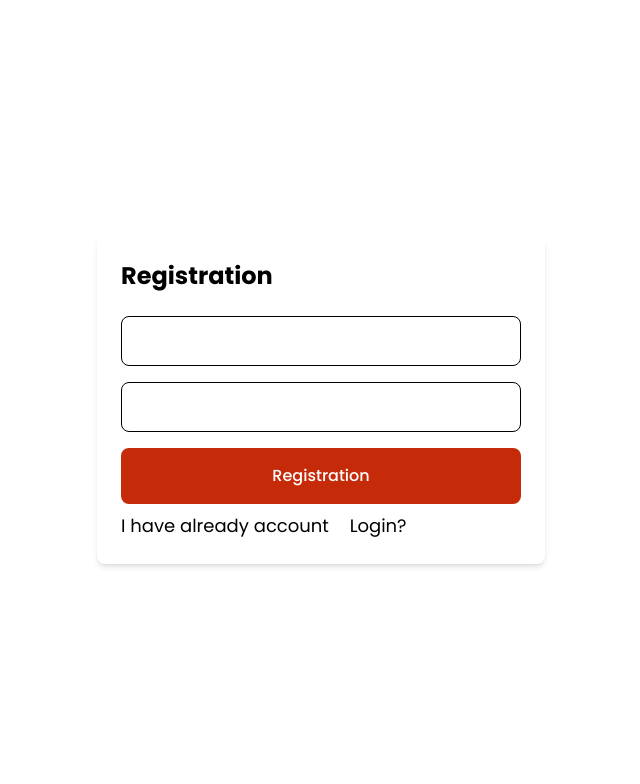
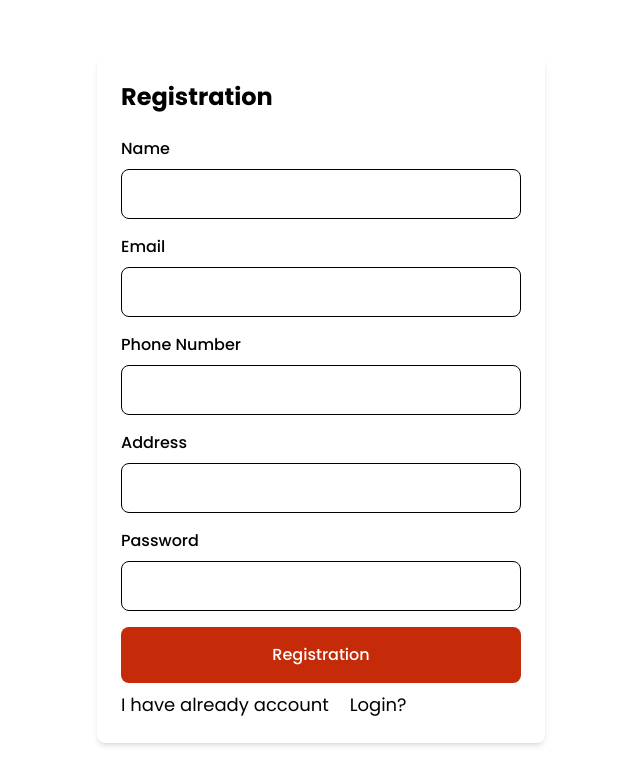
Before and after one commit to shipon-hossen-raju/bi-cycle-rider, a React (Vite) app in the folder cycle-store-frontend/: page /registration in a window 1280 px wide. Shown: the top 784 px of the page, without its empty margins (319-959 px from the left). Built offline with nearby package versions, Linux system fonts and the light colour scheme.

Commit message:
login & registration complete

```diff
--- a/cycle-store-frontend/src/components/form/Input.tsx
+++ b/cycle-store-frontend/src/components/form/Input.tsx
@@ -32,8 +32,8 @@ export default function Input({
         onChange={handleChange}
         className="w-full p-3 border rounded-lg focus:outline-none focus:ring-2 focus:ring-blue-500"
       />
-      {errors.email && (
-        <p className="text-red-500 text-sm mt-1">{errors.email}</p>
+      {errors[name] && (
+        <p className="text-red-500 text-base mt-1">{errors[name]}</p>
       )}
     </div>
   );
--- a/cycle-store-frontend/src/pages/Authentication/Login.tsx
+++ b/cycle-store-frontend/src/pages/Authentication/Login.tsx
@@ -1,10 +1,14 @@
-import React, { useState } from "react";
+import React, { useEffect, useState } from "react";
 import Input from "../../components/form/Input";
 import Button from "../../components/Button";
 import { Link, useNavigate } from "react-router";
-import { useAppDispatch } from "../../redux/hooks";
+import { useAppDispatch, useAppSelector } from "../../redux/hooks";
 import { useLoginMutation } from "../../redux/features/auth/authApi";
-import { setUser } from "../../redux/features/auth/authSlice";
+import {
+  logout,
+  setUser,
+  useCurrentUser,
+} from "../../redux/features/auth/authSlice";
 import { verifyToken } from "../../utils/verifyToken";
 import { toast } from "sonner";
 
@@ -24,6 +28,14 @@ const Login: React.FC = () => {
   const [errors, setErrors] = useState<FormErrors>({});
   const dispatch = useAppDispatch();
   const [login] = useLoginMutation();
+
+  const user = useAppSelector(useCurrentUser);
+
+  useEffect(() => {
+    if (user?.email) {
+      navigate("/");
+    }
+  }, [user]);
 
   const handleChange = (e: React.ChangeEvent<HTMLInputElement>) => {
     const { name, value } = e.target;
@@ -51,11 +63,10 @@ const Login: React.FC = () => {
 
   const handleSubmit = async (e: React.FormEvent) => {
     e.preventDefault();
-    const toastId = toast.loading("Logging in");
-
     if (!validate()) {
       return;
     }
+    const toastId = toast.loading("Logging in");
 
     try {
       const result = await login(formData).unwrap();
--- a/cycle-store-frontend/src/pages/Authentication/Registration.tsx
+++ b/cycle-store-frontend/src/pages/Authentication/Registration.tsx
@@ -1,38 +1,78 @@
-import React, { useState } from "react";
-import { Link } from "react-router";
+import React, { useEffect, useState } from "react";
+import { Link, useNavigate } from "react-router";
+import { toast } from "sonner";
 import Button from "../../components/Button";
 import Input from "../../components/form/Input";
+import { useRegistrationMutation } from "../../redux/features/auth/authApi";
+import { setUser, useCurrentUser } from "../../redux/features/auth/authSlice";
+import { useAppDispatch, useAppSelector } from "../../redux/hooks";
+import { verifyToken } from "../../utils/verifyToken";
 // import { useDispatch } from "react-redux";
 // import { AppDispatch } from "../store/store";
 // import { login } from "../features/auth/authSlice";
 
-type TLogin = {
+type TRegistration = {
+  name: string;
   email: string;
+  phone: string;
   password: string;
+  address: string;
 };
 
-type FormErrors = Partial<Record<keyof TLogin, string>>;
+// const defaultData = {
+//   name: "Jane Smith",
+//   email: "jane2.smith@example.com",
+//   password: "securePass@123",
+//   phone: "+1987654321",
+//   address: "456 Elm Street, Shelbyville, USA",
+// };
+
+type FormErrors = Partial<Record<keyof TRegistration, string>>;
 
 const Registration: React.FC = () => {
-  const [formData, setFormData] = useState<TLogin>({
+  const [formData, setFormData] = useState<TRegistration>({
+    name: "",
     email: "",
+    phone: "",
     password: "",
+    address: "",
   });
   const [errors, setErrors] = useState<FormErrors>({});
-  //   const dispatch = useDispatch<AppDispatch>();
-
   const handleChange = (e: React.ChangeEvent<HTMLInputElement>) => {
     const { name, value } = e.target;
     setFormData((prev) => ({ ...prev, [name]: value }));
   };
+  const dispatch = useAppDispatch();
+  const [registration] = useRegistrationMutation();
+  const navigate = useNavigate();
+
+  const user = useAppSelector(useCurrentUser);
+
+  useEffect(() => {
+    if (user?.email) {
+      navigate("/");
+    }
+  }, [user]);
 
   const validate = (): boolean => {
     const newErrors: FormErrors = {};
+
+    if (!formData.name) {
+      newErrors.name = "Name is required.";
+    }
 
     if (!formData.email) {
       newErrors.email = "Email is required.";
     } else if (!/\S+@\S+\.\S+/.test(formData.email)) {
       newErrors.email = "Invalid email format.";
+    }
+
+    if (!formData.phone) {
+      newErrors.phone = "Phone number is required.";
+    }
+
+    if (!formData.address) {
+      newErrors.address = "Address is required.";
     }
 
     if (!formData.password) {
@@ -45,12 +85,29 @@ const Registration: React.FC = () => {
     return Object.keys(newErrors).length === 0;
   };
 
-  const handleSubmit = (e: React.FormEvent) => {
+  const handleSubmit = async (e: React.FormEvent) => {
     e.preventDefault();
-    console.log("e", e);
-    if (validate()) {
-      // dispatch(login(formData));
-      console.log("valid data ", formData);
+    if (!validate()) {
+      return;
+    }
+    const toastId = toast.loading("Registering...!");
+    console.log("valid data ", formData);
+
+    try {
+      const result = await registration(formData).unwrap();
+      console.log("result ", result);
+      const data = result?.data;
+      const user = verifyToken(data.accessToken);
+
+      dispatch(setUser({ user, token: data.accessToken }));
+
+      console.log("user ", user);
+      toast.success("Logged in", { id: toastId, duration: 2000 });
+      navigate("/");
+      toast.success("user created successful", { id: toastId, duration: 2000 });
+    } catch (err) {
+      console.log("err ", err);
+      toast.error("Something went wrong", { id: toastId, duration: 2000 });
     }
   };
 
@@ -63,15 +120,39 @@ const Registration: React.FC = () => {
           </h2>
 
           <Input
+            name="name"
+            label="Name"
+            errors={errors}
+            handleChange={handleChange}
+            value={formData.name}
+          />
+          <Input
             name="email"
             type="email"
+            label="Email"
             errors={errors}
             handleChange={handleChange}
             value={formData.email}
           />
           <Input
+            name="phone"
+            label="Phone Number"
+            type="number"
+            errors={errors}
+            handleChange={handleChange}
+            value={formData.phone}
+          />
+          <Input
+            name="address"
+            label="Address"
+            errors={errors}
+            handleChange={handleChange}
+            value={formData.address}
+          />
+          <Input
             name="password"
             type="password"
+            label="Password"
             errors={errors}
             handleChange={handleChange}
             value={formData.password}
--- a/cycle-store-frontend/src/pages/user/Account.tsx
+++ b/cycle-store-frontend/src/pages/user/Account.tsx
@@ -15,7 +15,7 @@ export default function Account() {
       dispatch(logout());
       navigate("/login");
     }
-  }, []);
+  }, [user]);
 
   const handleLogout = () => dispatch(logout());
 
--- a/cycle-store-frontend/src/redux/features/auth/authApi.ts
+++ b/cycle-store-frontend/src/redux/features/auth/authApi.ts
@@ -9,7 +9,14 @@ const authApi = baseApi.injectEndpoints({
         body: userInfo,
       }),
     }),
+    registration: builder.mutation({
+      query: (userInfo) => ({
+        url: "/users/registration",
+        method: "POST",
+        body: userInfo,
+      }),
+    }),
   }),
 });
 
-export const { useLoginMutation } = authApi;
+export const { useLoginMutation, useRegistrationMutation } = authApi;
```
